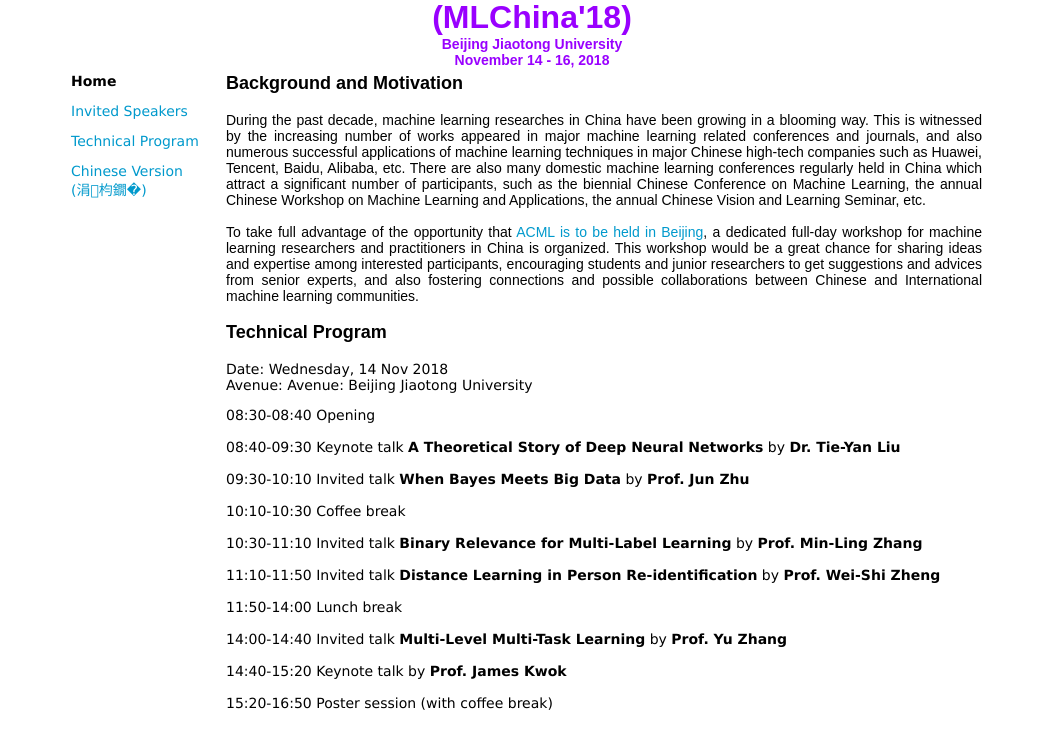
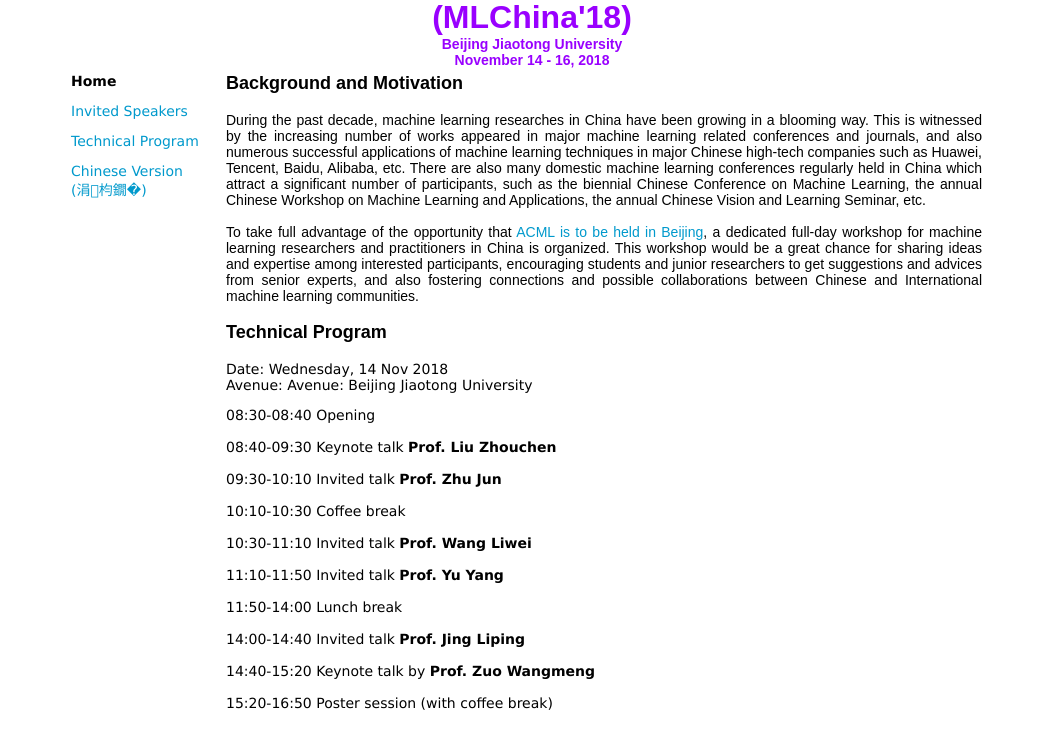
Before and after one commit to mlchina18/mlchina18.github.io, a plain HTML site: page index.html in a window 1280 px wide. Shown: the part 216-952 px from the top of the page, without its empty margins (108-1171 px from the left). Drawn offline with Linux system fonts and the light colour scheme.

Commit message:
Update index.html

```diff
--- a/index.html
+++ b/index.html
@@ -105,21 +105,21 @@ November 14 - 16, 2018</span><br>
                  Avenue: Avenue: Beijing Jiaotong University </p>
                <p >08:30-08:40 Opening<br/>
                  <br/>
-                 08:40-09:30 Keynote talk <b>A Theoretical Story of Deep Neural Networks</b> by <b>Dr. Tie-Yan Liu</b><br/>
+                 08:40-09:30 Keynote talk <b>Prof. Liu Zhouchen</b><br/>
   <br/>
-                 09:30-10:10 Invited talk <b>When Bayes Meets Big Data</b> by <b>Prof. Jun Zhu</b><br/>
+                 09:30-10:10 Invited talk <b>Prof. Zhu Jun</b><br/>
   <br/>
                  10:10-10:30 Coffee break<br/>
   <br/>
-                 10:30-11:10 Invited talk <b>Binary Relevance for Multi-Label Learning</b> by <b>Prof. Min-Ling Zhang</b><br/>
+                 10:30-11:10 Invited talk <b>Prof. Wang Liwei</b><br/>
   <br/>
-                 11:10-11:50 Invited talk <b>Distance Learning in Person Re-identification</b> by <b>Prof. Wei-Shi Zheng</b><br/>
+                 11:10-11:50 Invited talk <b>Prof. Yu Yang</b><br/>
   <br/>
                  11:50-14:00 Lunch break<br/>
   <br/>
-                 14:00-14:40 Invited talk <b>Multi-Level Multi-Task Learning</b> by <b>Prof. Yu Zhang</b><br/>
+                 14:00-14:40 Invited talk <b>Prof. Jing Liping</b><br/>
   <br/>
-                 14:40-15:20 Keynote talk by <b>Prof. James Kwok</b><br/>
+                 14:40-15:20 Keynote talk by <b>Prof. Zuo Wangmeng</b><br/>
   <br/>
                  15:20-16:50 Poster session (with coffee break)<br><br/>
                </p>
```
